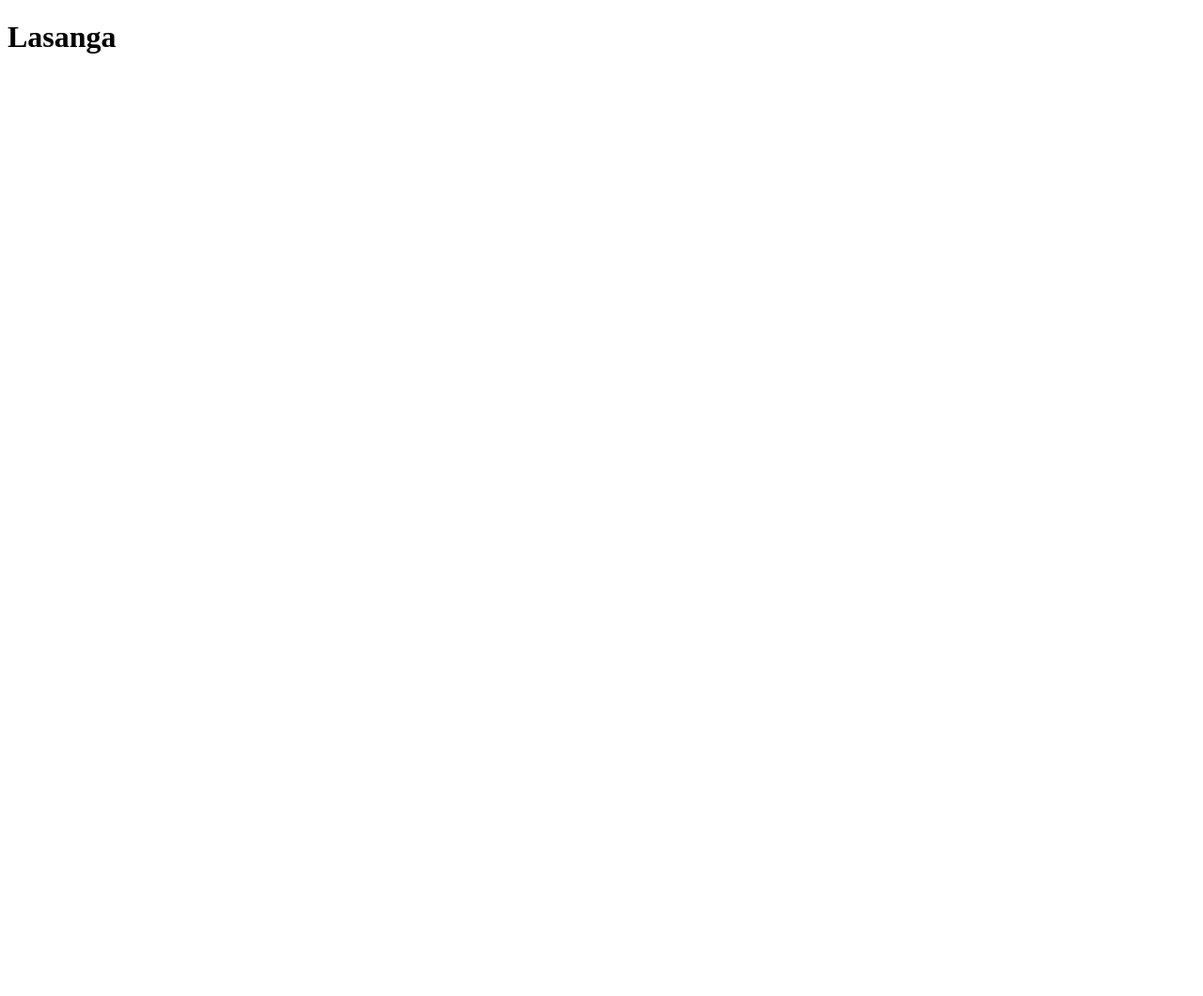
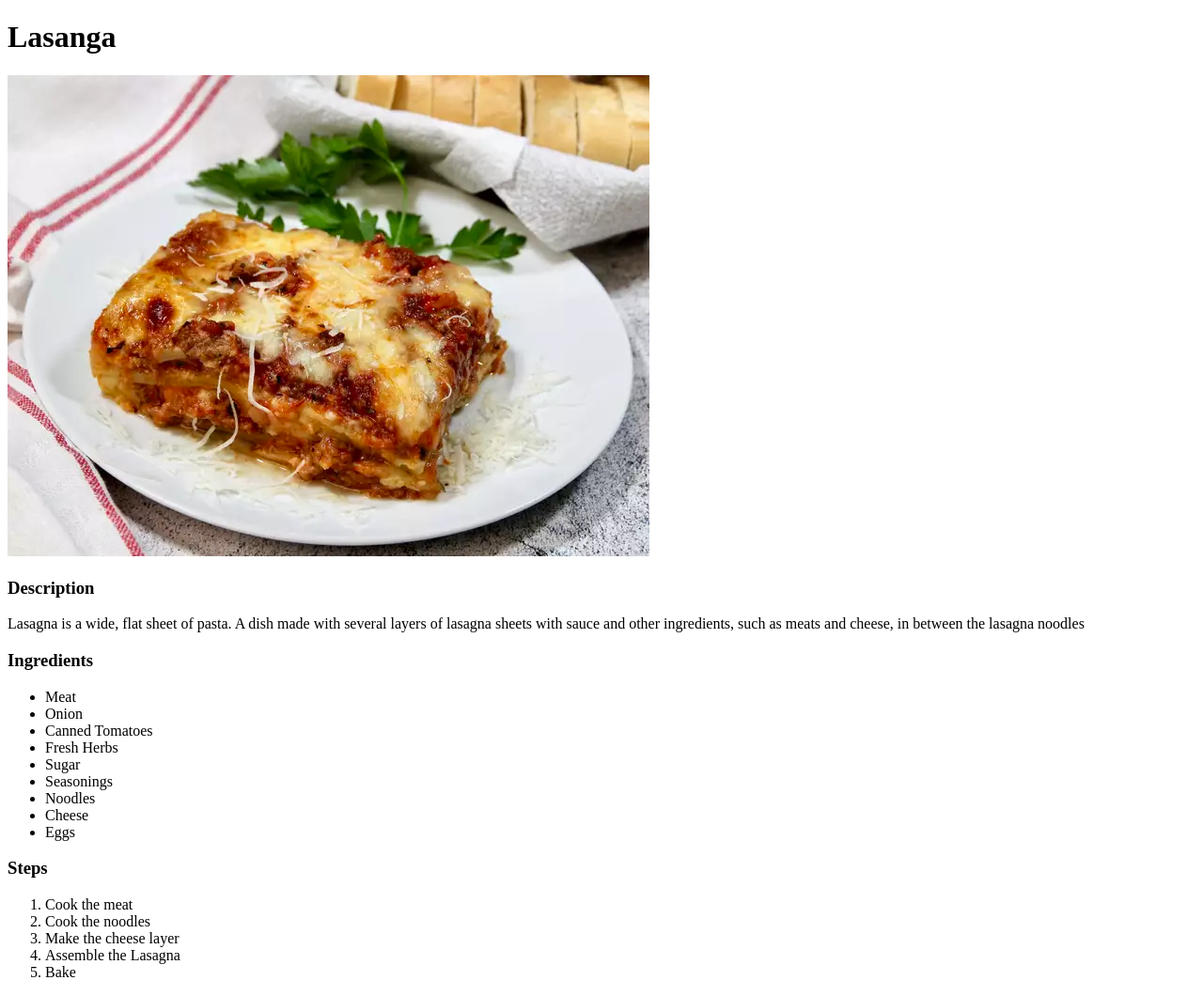
Before and after one commit to idendro11/odin-recipes, a plain HTML site: page pages/recipies/lasagna.html in a window 1280 px wide. Shown: the whole page at 94% size. Before the commit the page ends 800 px from the top, so only its background shows below. Drawn offline with Linux system fonts and the light colour scheme.

Commit message:
Add image description ingredient list + step list

```diff
--- a/pages/recipies/lasagna.html
+++ b/pages/recipies/lasagna.html
@@ -7,5 +7,31 @@
 </head>
 <body>
     <h1>Lasanga</h1>
+    <img src="../../images/Lasagna.jpeg">
+    <h3>Description</h3>
+    <p>
+        Lasagna is a wide, flat sheet of pasta.
+        A dish made with several layers of lasagna sheets with sauce and other ingredients, such as meats and cheese, in between the lasagna noodles
+    </p>
+    <h3>Ingredients</h3>
+    <ul>
+        <li>Meat</li>
+        <li>Onion</li>
+        <li>Canned Tomatoes</li>
+        <li>Fresh Herbs</li>
+        <li>Sugar</li>
+        <li>Seasonings</li>
+        <li>Noodles</li>
+        <li>Cheese</li>
+        <li>Eggs</li>
+    </ul>
+    <h3>Steps</h3>
+    <ol>
+        <li>Cook the meat</li>
+        <li>Cook the noodles</li>
+        <li>Make the cheese layer</li>
+        <li>Assemble the Lasagna</li>
+        <li>Bake</li>
+    </ol>
 </body>
 </html>
```
